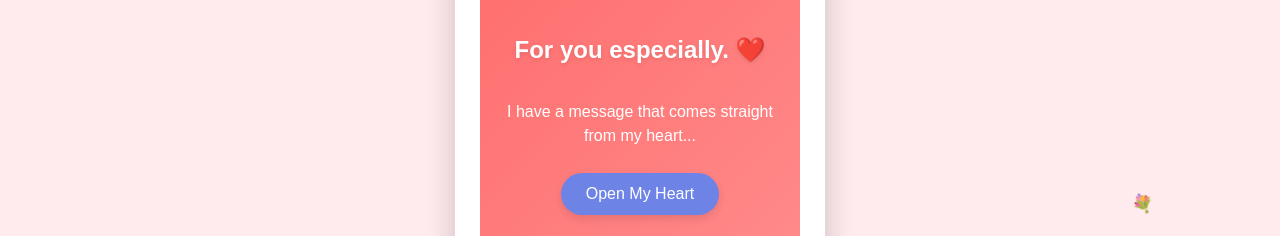
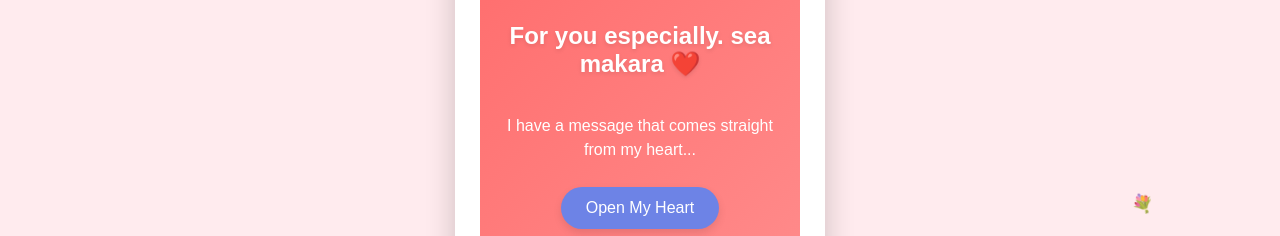
Before and after one commit to SBL168/ra.gtihob.io, a plain HTML site: page index.html in a window 1280 px wide. Shown: the part 278-514 px from the top of the page. Drawn offline with Linux system fonts and the light colour scheme.

Commit message:
Update index.html

```diff
--- a/index.html
+++ b/index.html
@@ -335,7 +335,7 @@
         <div class="valentine-card" id="card">
             <div class="valentine-inner" id="inner">
                 <div class="front" id="front">
-                    <h1>For you especially. ❤️</h1>
+                    <h1>For you especially. sea makara ❤️</h1>
                     <p>I have a message that comes straight from my heart...</p>
                     <button id="openBtn">Open My Heart</button>
                 </div>
```
